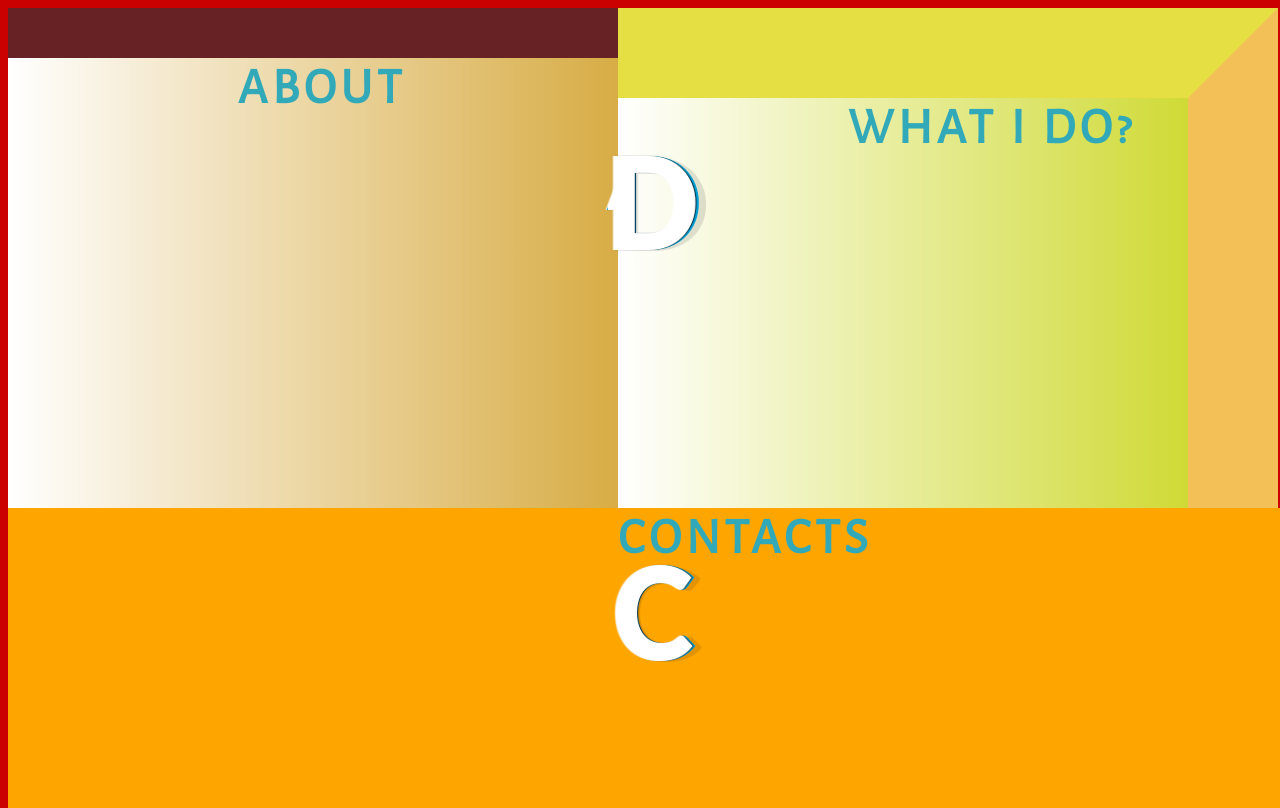
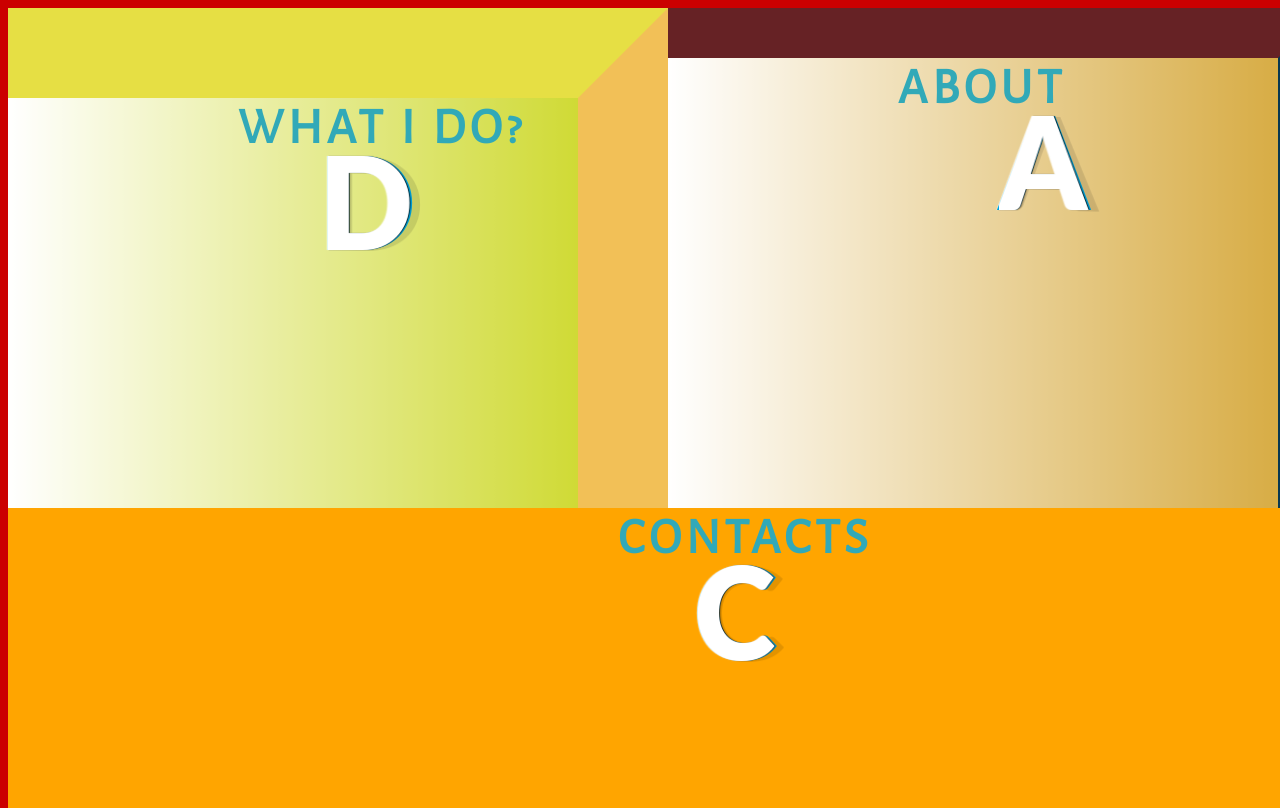
Before and after one commit to filia20/filia20.github.io, a plain HTML site: page home.html in a window 1280 px wide. Shown: the top 808 px of the page. Drawn offline with Linux system fonts and the light colour scheme.

Commit message:
personal3portfolio

```diff
--- a/home.html
+++ b/home.html
@@ -14,14 +14,18 @@
       <div class="foo">
       <span class="letter" data-letter="A">A</span>
     </div>
-    <a class="a4" href="about.html" target="_blank"><link href="https://fonts.googleapis.com/css?family=Alegreya+Sans+SC" rel="stylesheet">ABOUT</a>
+    <div>
+<a class="a4" href="about.html" target="_blank"><link href="https://fonts.googleapis.com/css?family=Alegreya+Sans+SC" rel="stylesheet">ABOUT</a>
+</div>
   </div>
 
 
     <div class="col4">
+
       <div class="foo">
       <span class="letter" data-letter="D">D</span>
     </div>
+
       <a class="a4" href="whatido.html" target="_blank">WHAT I DO?</a>
     </div>
 
--- a/style.css
+++ b/style.css
@@ -276,7 +276,7 @@ button{
   font-size:20px;
 }
 .col3{
-  float:left;
+  float:right;
   width: 660px;
   height:500px;
 background-color: #EAD39C;
@@ -298,7 +298,7 @@ background-color: #EAD39C;
 
 }
 .col4{
-  float:right;
+  float:left;
   width: 660px;
   height:500px;
 background-color: #E4EA8C;
@@ -308,9 +308,10 @@ background-color: #E4EA8C;
     background-blend-mode: overlay;
     border: 90px  solid #D8BFD8;
     border-top-color: #E6DF44;
+border-bottom: 20px;
+border-left: 2px;
 
-    border-bottom: 20px;
-    border-left: 2px;
+
 
 border-right-color:#F2C057;
 
@@ -318,7 +319,7 @@ border-right-color:#F2C057;
     background-clip: content-box;
     z-index:1;
     position:relative;
-    right:50px;
+
 
 
 }
@@ -558,7 +559,7 @@ div.foo{
   width: 90%;
   margin: 0 auto;
   text-align: center;
-  position: fixed;
+  position:;
   right:50px;
 }
 .letter{
@@ -566,13 +567,15 @@ div.foo{
   font-weight: 900;
   font-size: 8em;
   margin: 0.2em;
-  position: relative;
+  position:absolute;
+
   color: #00B4F1;
   transform-style: preserve-3d;
   perspective: 400;
   z-index: 1;
 }
-.letter:before, .letter:after{
+
+ .letter:before, .letter:after{
   position:absolute;
   content: attr(data-letter);
   transform-origin: top left;
@@ -593,7 +596,7 @@ div.foo{
     rotateY(-15deg)
     rotateZ(0deg);
 }
-.letter:after{
+ .letter:after{
   color: rgba(0,0,0,.11);
   z-index:2;
   transform:
```
